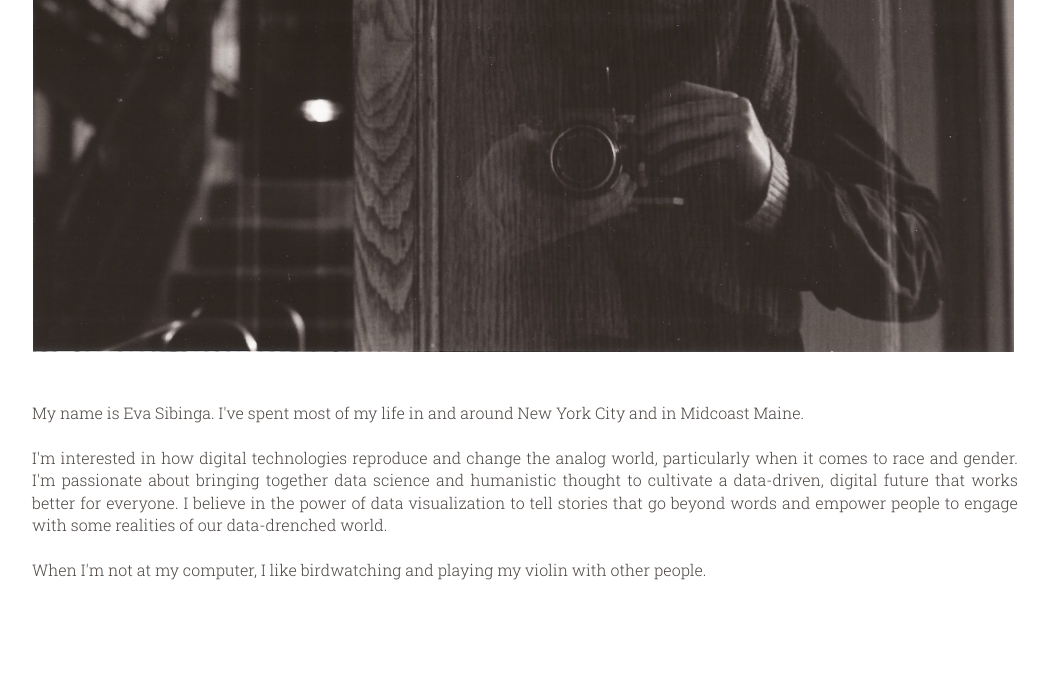
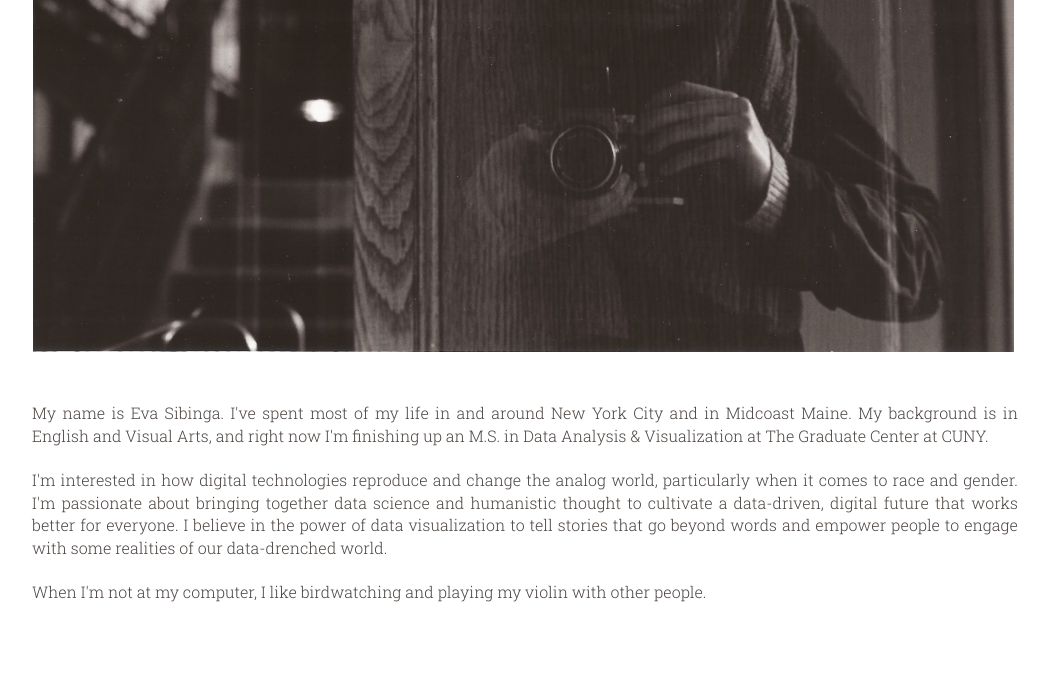
Before and after one commit to esibinga/esibinga.github.io, a plain HTML site: page about.html in a window 1280 px wide. Shown: the part 558-1250 px from the top of the page, without its empty margins (115-1163 px from the left). Drawn offline with Linux system fonts and the light colour scheme.

Commit message:
update about

```diff
--- a/about.html
+++ b/about.html
@@ -32,7 +32,10 @@
 </div>
 <br>
 <div class="about" id="intro">
-    My name is Eva Sibinga. I've spent most of my life in and around New York City and in Midcoast Maine.
+    My name is Eva Sibinga. I've spent most of my life in and around New York City and in Midcoast Maine. My background
+    is in English and Visual Arts, and right now I'm
+    finishing up an M.S. in Data Analysis & Visualization at The Graduate Center at CUNY.
+
     <br><br>
     I'm interested in how digital technologies reproduce and change the analog world, particularly when it comes
     to race and gender.
```
